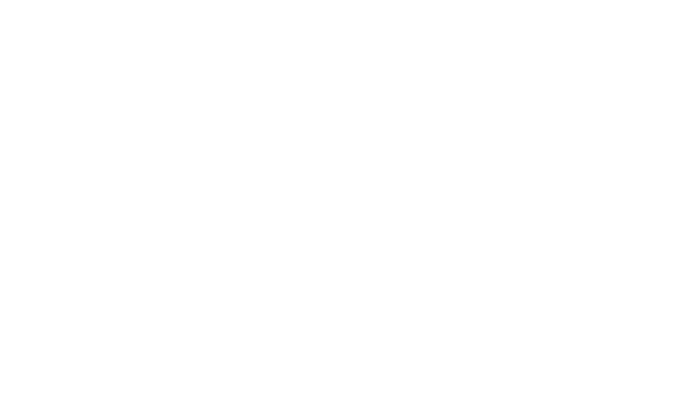
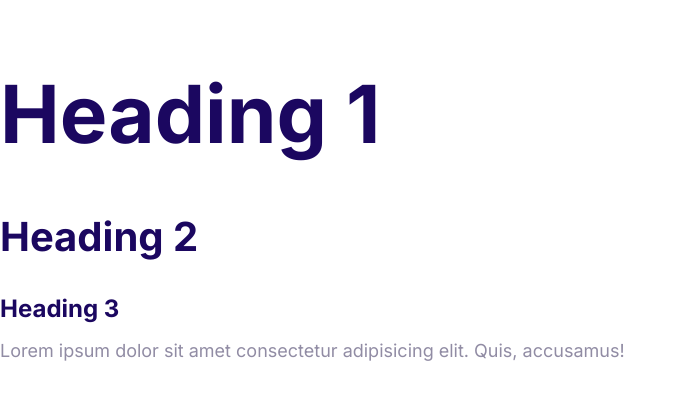
Before and after one commit to ovi4095/ovify, a plain HTML site: page index.html in a window 1280 px wide. Shown: the whole page, without its empty margins (0-685 px from the left). Drawn offline with Linux system fonts and the light colour scheme.

Commit message:
Define the style for the fonts

```diff
--- a/css/styles.css
+++ b/css/styles.css
@@ -5,3 +5,48 @@
     --color-headings: #1b0760;
     --color-body: #918ca4;
 }
+html {
+    font-size: 62.5%;
+}
+body {
+    font-family: Inter ,Arial, Helvetica, sans-serif;
+    font-size: 2.4rem;
+    line-height: 1.5;
+    color: var(--color-body);
+}
+
+h1, h2, h3 {
+    color: var(--color-headings);
+    margin-bottom: 1rem;
+}
+
+h1 {
+    font-size: 7rem;
+}
+
+h2 {
+    font-size: 4rem;
+}
+
+h3 {
+    font-size: 3rem;
+
+}
+p {
+    margin-top: 0;
+}
+
+@media screen and (min-width: 1024px) {
+    body {
+        font-size: 1.8rem;
+    }
+    h1 {
+        font-size: 8rem;
+    }
+    h2 {
+        font-size: 4rem;
+    }
+    h3 {
+        font-size: 2.4rem;
+    }
+}
--- a/index.html
+++ b/index.html
@@ -3,9 +3,22 @@
   <head>
     <meta charset="UTF-8" />
     <meta name="viewport" content="width=device-width, initial-scale=1.0" />
+    <link rel="preconnect" href="https://fonts.googleapis.com" />
+    <link rel="preconnect" href="https://fonts.gstatic.com" crossorigin />
+    <link
+      href="https://fonts.googleapis.com/css2?family=Inter:wght@400;700&display=swap"
+      rel="stylesheet"
+    />
     <link rel="stylesheet" href="css/normalize.css" />
     <link rel="stylesheet" href="css/styles.css" />
     <title>Asohgram Home</title>
   </head>
-  <body></body>
+  <body>
+    <h1>Heading 1</h1>
+    <h2>Heading 2</h2>
+    <h3>Heading 3</h3>
+    <p>
+      Lorem ipsum dolor sit amet consectetur adipisicing elit. Quis, accusamus!
+    </p>
+  </body>
 </html>
```
